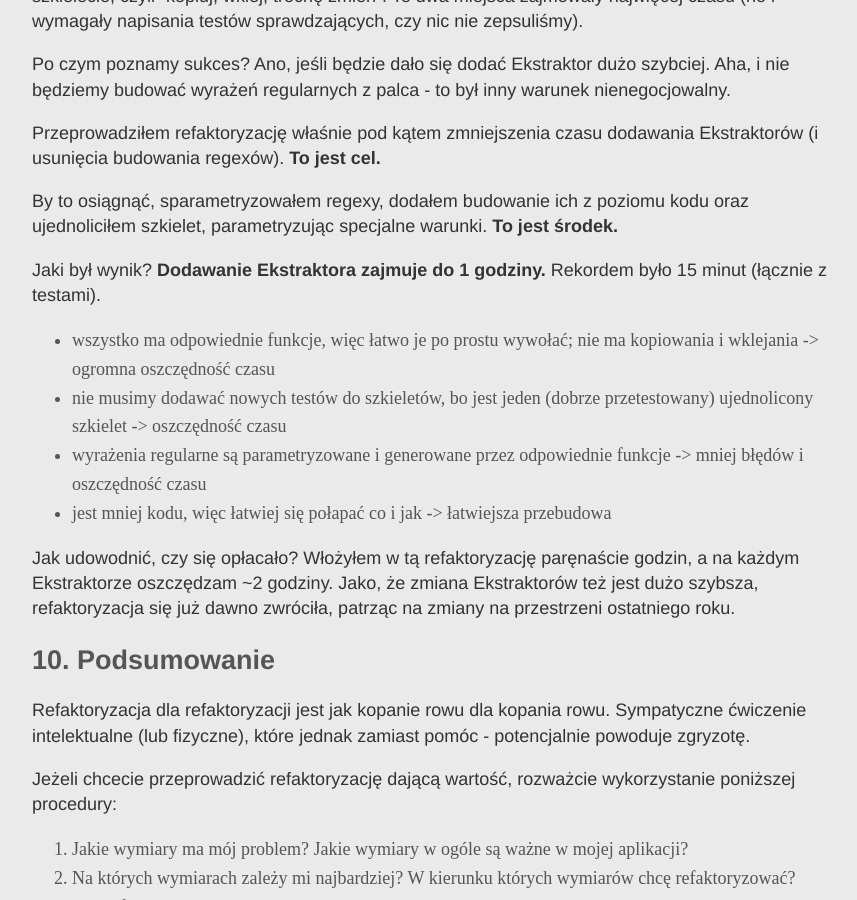
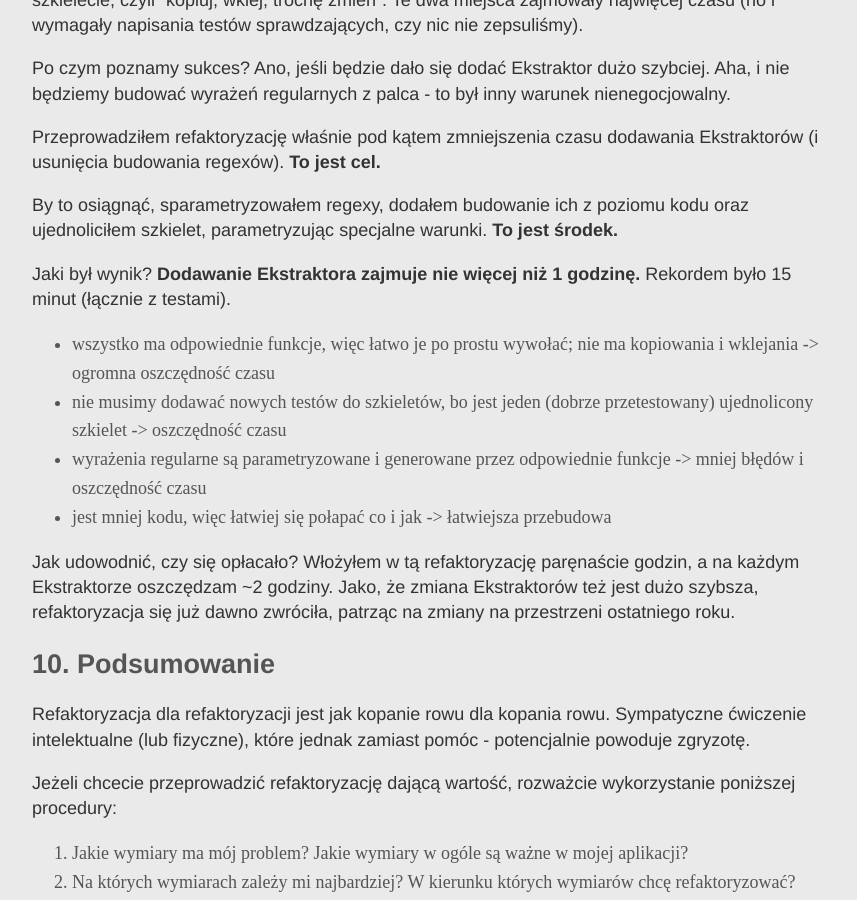
Before and after one commit to ljzolw/ljzolw.github.io, a Jekyll site: the page built from _posts/2018-05-18-oplacalna-refaktoryzacja-co-osiagnac.md, in a window 1280 px wide and 900 px high, scrolled down 10522 px. Shown: the whole window, without its empty margins (208-1065 px from the left). Built offline with Jekyll 4.4.1, drawn with Linux system fonts in a browser that asks for light colours; some of the changed lines change nothing that is shown; some of the changed text lies outside the part shown.

Commit message:
Corrections

```diff
--- a/_posts/2018-05-18-oplacalna-refaktoryzacja-co-osiagnac.md
+++ b/_posts/2018-05-18-oplacalna-refaktoryzacja-co-osiagnac.md
@@ -222,7 +222,7 @@
 
 By to osiągnąć, sparametryzowałem regexy, dodałem budowanie ich z poziomu kodu oraz ujednoliciłem szkielet, parametryzując specjalne warunki. **To jest środek.**
 
-Jaki był wynik? **Dodawanie Ekstraktora zajmuje do 1 godziny.** Rekordem było 15 minut (łącznie z testami).
+Jaki był wynik? **Dodawanie Ekstraktora zajmuje nie więcej niż 1 godzinę.** Rekordem było 15 minut (łącznie z testami).
 
 * wszystko ma odpowiednie funkcje, więc łatwo je po prostu wywołać; nie ma kopiowania i wklejania -> ogromna oszczędność czasu
 * nie musimy dodawać nowych testów do szkieletów, bo jest jeden (dobrze przetestowany) ujednolicony szkielet -> oszczędność czasu
@@ -262,6 +262,6 @@
 | Czas poświęcony na napisanie i korektę artykułu               |  8 godzin |
 | Liczba osób korygujących artykuł (poza autorem)               |  1 osoba  |
 | Czas poświęcony na przebudowę artykułu później                |  2 godziny |
-| Liczba osób korygujących artykuł po publikacji (poza autorem) |  ? osoby  |
-| Liczba błędów / modyfikacji artykułu po wydaniu               |  ? błędów |
+| Liczba osób korygujących artykuł po publikacji (poza autorem) |  2 osoby  |
+| Liczba błędów / modyfikacji artykułu po wydaniu               |  2 błędy |
 | Czas poświęcony na korekcję błędów                            |  ? godziny |
```
Also changed, not shown: img/1805/180518-lightbulb.png.
